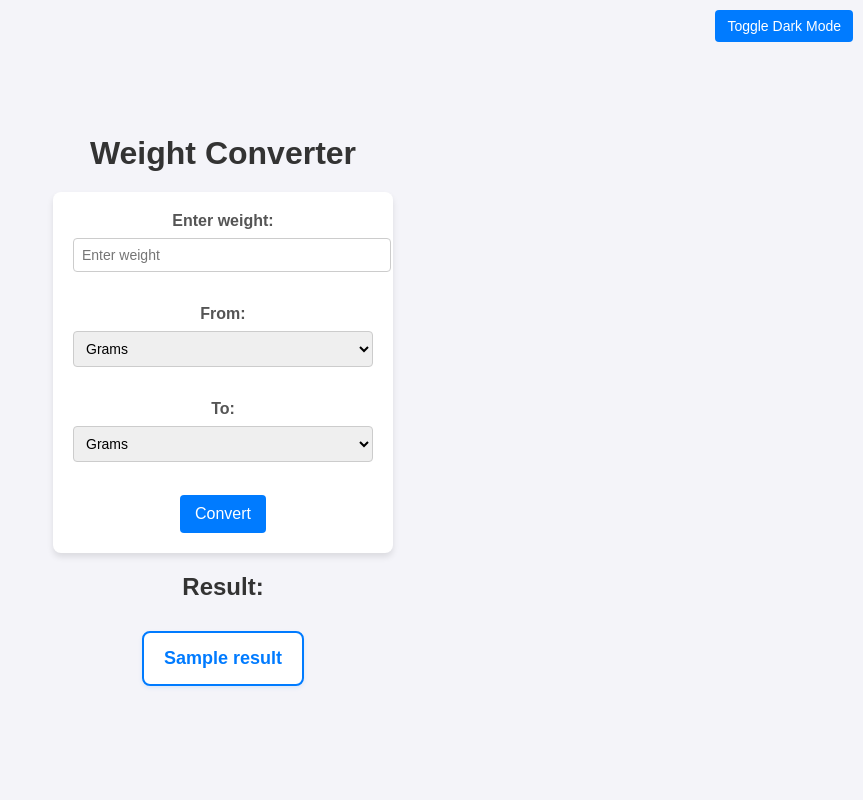
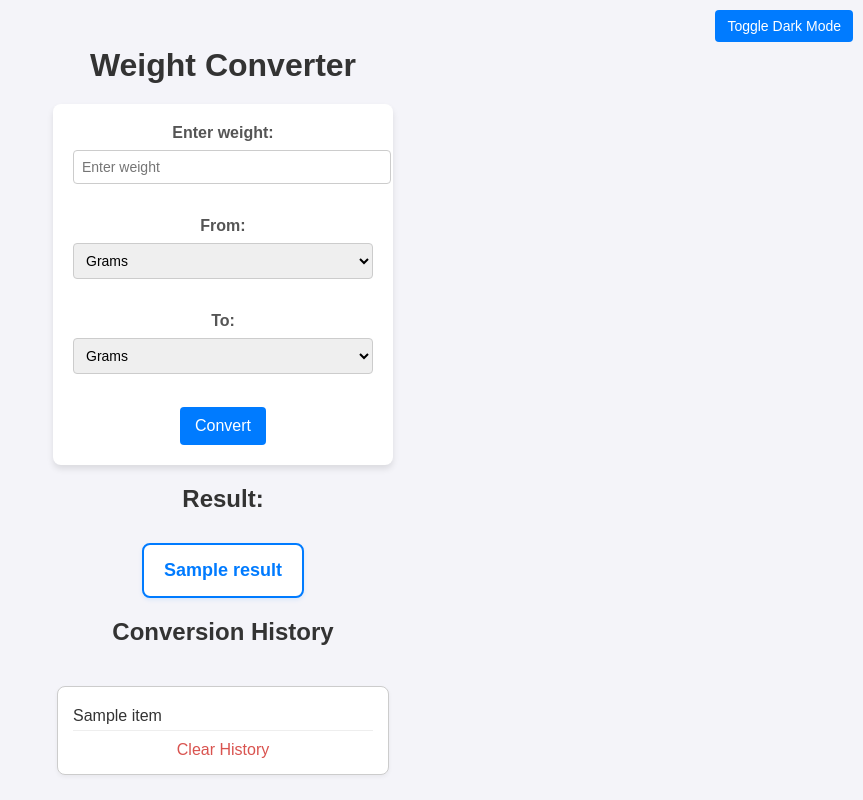
Before and after one commit to Anurag666786/weight_converter_web, a Flask app: template templates/index.html in a window 1280 px wide. Shown: the whole page, without its empty margins (417-1280 px from the left). Run offline with Flask 3, Linux system fonts and the light colour scheme; the template is opened without the code that fills it: most values are stand-ins (such as "Sample title", 1, 10 or a date in 2020).

Commit message:
Updated with original structure and fixes

```diff
--- a/app.py
+++ b/app.py
@@ -1,18 +1,20 @@
-from flask import Flask, render_template, request
+from flask import Flask, render_template, request, session, redirect, url_for
 
 app = Flask(__name__)
+app.secret_key = "your_secret_key_here"  # Needed for sessions
 
 @app.route("/", methods=["GET", "POST"])
 def index():
     result = None
+    if "history" not in session:
+        session["history"] = []
+
     if request.method == "POST":
         try:
-            # Get form data
             weight = float(request.form["weight"])
             original_unit = request.form["original_unit"]
             new_unit = request.form["new_unit"]
 
-            # Conversion dictionary
             conversions = {
                 "t": weight * 1_000_000,
                 "kg": weight * 1000,
@@ -34,18 +36,15 @@
                 "µg": weight * 0.000001
             }
 
-            # Ensure unit exists
             if original_unit not in conversions:
                 result = "Invalid original unit."
-                return render_template("index.html", result=result)
+                return render_template("index.html", result=result, history=session["history"])
 
             weight_in_grams = conversions[original_unit]
 
-            # Check for zero weight
             if weight_in_grams == 0:
                 result = "Conversion not possible. Weight cannot be zero."
             else:
-                # Convert grams to new unit
                 to_unit = {
                     "t": weight_in_grams / 1_000_000,
                     "kg": weight_in_grams / 1000,
@@ -68,10 +67,22 @@
                 }
 
                 result = round(to_unit.get(new_unit, 0), 4)
+                history_item = f"{weight} {original_unit} = {result} {new_unit}"
+
+                # Update history
+                session["history"].append(history_item)
+                if len(session["history"]) > 10:  # Limit history to last 10 entries
+                    session["history"] = session["history"][-10:]
+                session.modified = True
         except (ValueError, KeyError):
             result = "Invalid input. Please check your values."
 
-    return render_template("index.html", result=result or "Enter the value and press convert")
+    return render_template("index.html", result=result or "Enter the value and press convert", history=session["history"])
+
+@app.route("/clear_history")
+def clear_history():
+    session.pop("history", None)
+    return redirect(url_for("index"))
 
 if __name__ == "__main__":
     app.run(debug=True)
--- a/static/style.css
+++ b/static/style.css
@@ -86,6 +86,41 @@
     margin: 0;
 }
 
+/* Conversion History */
+.history-box {
+    background-color: #ffffff;
+    border: 1px solid #ccc;
+    border-radius: 8px;
+    padding: 15px;
+    margin-top: 20px;
+    width: 300px;
+    box-shadow: 0 2px 4px rgba(0, 0, 0, 0.05);
+}
+
+.history-box ul {
+    list-style: none;
+    padding: 0;
+    margin: 0;
+}
+
+.history-box li {
+    padding: 5px 0;
+    border-bottom: 1px solid #eee;
+    color: #333;
+}
+
+.clear-history {
+    display: block;
+    text-align: center;
+    margin-top: 10px;
+    color: #d9534f;
+    text-decoration: none;
+}
+
+.clear-history:hover {
+    text-decoration: underline;
+}
+
 /* Dark mode */
 body.dark-mode {
     background-color: #121212;
@@ -97,7 +132,9 @@
     color: #f0f0f0;
 }
 
-body.dark-mode form {
+body.dark-mode form,
+body.dark-mode .result-box,
+body.dark-mode .history-box {
     background-color: #1e1e1e;
     box-shadow: 0 4px 6px rgba(255, 255, 255, 0.05);
 }
@@ -109,13 +146,13 @@
     border: 1px solid #555;
 }
 
-body.dark-mode .result-box {
-    background-color: #2c2c2c;
-    border-color: #007bff;
+body.dark-mode .result-box p,
+body.dark-mode .history-box li {
+    color: #4dabf7;
 }
 
-body.dark-mode .result-box p {
-    color: #4dabf7;
+body.dark-mode .clear-history {
+    color: #f88;
 }
 
 /* Toggle button */
--- a/templates/index.html
+++ b/templates/index.html
@@ -9,6 +9,9 @@
         function toggleDarkMode() {
             document.body.classList.toggle("dark-mode");
         }
+        function showLoader() {
+            document.getElementById('loader').classList.remove('hidden');
+        }
     </script>
 </head>
 <body>
@@ -18,8 +21,7 @@
     <h1>Weight Converter</h1>
     <form method="POST" onsubmit="showLoader()">
         <label for="weight">Enter weight:</label>
-        <input type="text" id="weight" name="weight" placeholder="Enter weight" required>
-        <br><br>
+        <input type="text" id="weight" name="weight" placeholder="Enter weight" required><br><br>
 
         <label for="original_unit">From:</label>
         <select id="original_unit" name="original_unit" required>
@@ -40,8 +42,7 @@
             <option value="jin">Jins</option>
             <option value="qian">Qians</option>
             <option value="liang">Liangs</option>
-        </select>
-        <br><br>
+        </select><br><br>
 
         <label for="new_unit">To:</label>
         <select id="new_unit" name="new_unit" required>
@@ -62,8 +63,7 @@
             <option value="jin">Jins</option>
             <option value="qian">Qians</option>
             <option value="liang">Liangs</option>
-        </select>
-        <br><br>
+        </select><br><br>
 
         <button type="submit">Convert</button>
     </form>
@@ -73,10 +73,16 @@
         <p>{{ result }}</p>
     </div>
 
-    <script>
-        function showLoader() {
-            document.getElementById('loader').classList.remove('hidden');
-        }
-    </script>
+    {% if history %}
+        <h2>Conversion History</h2>
+        <div class="history-box">
+            <ul>
+                {% for item in history %}
+                    <li>{{ item }}</li>
+                {% endfor %}
+            </ul>
+            <a href="{{ url_for('clear_history') }}" class="clear-history">Clear History</a>
+        </div>
+    {% endif %}
 </body>
 </html>
```
